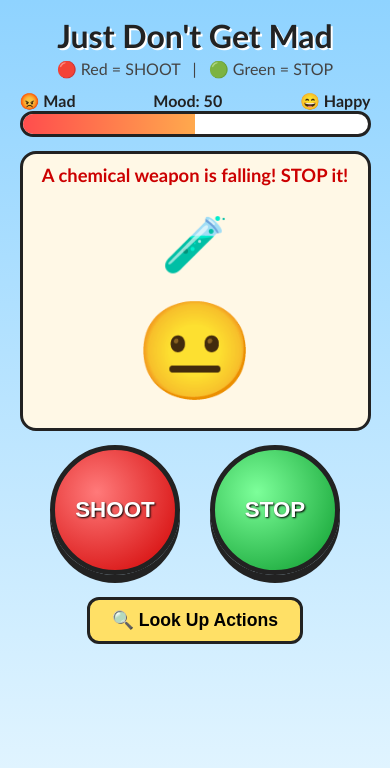
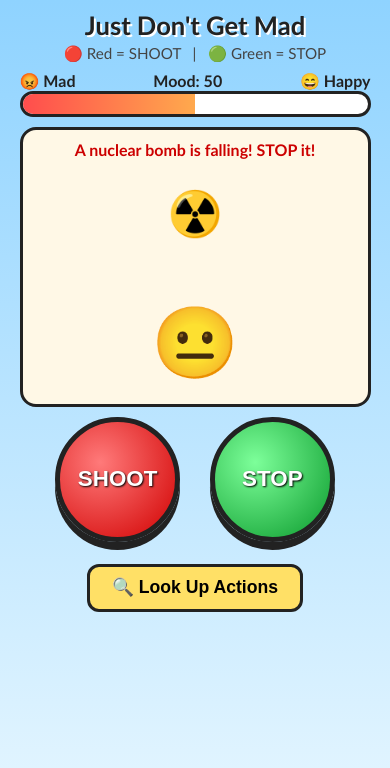
Before and after one commit to cat7uu/Just-don-t-get-mad, a plain HTML site: page index.html in a window 390 px wide. Both pictures are taken after a click on the button "SHOOT". Drawn offline with Linux system fonts and the light colour scheme.

Commit message:
Make the game work better on phones
Co-Authored-By: Claude Opus 5.5 <noreply@anthropic.com>
Claude-Session: https://claude.ai/code/session_018xKYAdjU9PY5KZQhV58Phz

```diff
--- a/index.html
+++ b/index.html
@@ -2,7 +2,7 @@
 <html lang="en">
 <head>
 <meta charset="UTF-8">
-<meta name="viewport" content="width=device-width, initial-scale=1.0">
+<meta name="viewport" content="width=device-width, initial-scale=1.0, viewport-fit=cover">
 <title>Just Don't Get Mad</title>
 <style>
   * { box-sizing: border-box; }
@@ -11,6 +11,11 @@
     font-family: "Trebuchet MS", Arial, sans-serif;
     background: linear-gradient(#8fd3ff, #e8f7ff);
     min-height: 100vh;
+    min-height: 100dvh;
+    padding: env(safe-area-inset-top) 0 env(safe-area-inset-bottom);
+    touch-action: manipulation;          /* no double-tap zoom */
+    -webkit-tap-highlight-color: transparent;
+    -webkit-user-select: none; user-select: none;
     display: flex;
     flex-direction: column;
     align-items: center;
@@ -36,7 +41,7 @@
   /* Stage */
   .stage {
     position: relative;
-    width: min(90vw, 520px); height: 280px;
+    width: min(90vw, 520px); height: clamp(190px, 36dvh, 280px);
     margin: 14px 0;
     background: #fff8e6; border: 3px solid #222; border-radius: 16px;
     overflow: hidden;
@@ -44,7 +49,7 @@
   .face {
     position: absolute; left: 50%; bottom: 20px;
     transform: translateX(-50%);
-    font-size: 96px; transition: transform .3s;
+    font-size: clamp(64px, 18vw, 96px); transition: transform .3s;
   }
   .face.spin { animation: spin 1s linear 2; }
   @keyframes spin { to { transform: translateX(-50%) rotate(360deg); } }
@@ -83,9 +88,9 @@
   .warning { color: #c00; }
 
   /* Buttons */
-  .controls { display: flex; gap: 30px; align-items: center; }
+  .controls { display: flex; gap: clamp(20px, 8vw, 30px); align-items: center; }
   .big {
-    width: 130px; height: 130px; border-radius: 50%;
+    width: clamp(110px, 32vw, 130px); height: clamp(110px, 32vw, 130px); border-radius: 50%;
     border: 5px solid #222; font-size: 1.4rem; font-weight: bold;
     color: #fff; cursor: pointer; text-shadow: 1px 1px 2px #000;
     box-shadow: 0 8px #222; transition: transform .05s, box-shadow .05s;
@@ -93,6 +98,17 @@
   .big:active { transform: translateY(6px); box-shadow: 0 2px #222; }
   .red { background: radial-gradient(circle at 35% 35%, #ff7a7a, #d10000); }
   .green { background: radial-gradient(circle at 35% 35%, #7dff9a, #0a9a2c); }
+  .big.pressed { transform: translateY(6px); box-shadow: 0 2px #222; }
+  .lookup { min-height: 48px; }
+  .panel li { min-height: 44px; align-items: center; }
+  @media (max-width: 600px) {
+    h1 { margin-top: 10px; font-size: 1.6rem; }
+    .sub { margin-bottom: 8px; font-size: .95rem; }
+    .stage { margin: 10px 0; }
+    .message { font-size: 1rem; }
+    .projectile { font-size: 44px; }
+    .lookup { margin-top: 16px; }
+  }
   .big:disabled { filter: grayscale(.8); cursor: not-allowed; }
 
   .lookup {
@@ -291,15 +307,30 @@
 
   const random = list => list[Math.floor(Math.random() * list.length)];
 
-  $("redBtn").onclick = () => doRed(random(RED_ACTIONS));
-  $("greenBtn").onclick = () => {
-    // If a weapon is falling, STOP always shoots it down.
-    doGreen(incoming ? GREEN_ACTIONS[0] : random(GREEN_ACTIONS));
-  };
+  // Fire on pointerdown so taps feel instant on phones.
+  function press(btn, fn) {
+    btn.addEventListener("pointerdown", e => {
+      e.preventDefault();
+      btn.classList.add("pressed");
+      if (navigator.vibrate) navigator.vibrate(30);
+      fn();
+    });
+    const up = () => btn.classList.remove("pressed");
+    btn.addEventListener("pointerup", up);
+    btn.addEventListener("pointerleave", up);
+    btn.addEventListener("pointercancel", up);
+    btn.addEventListener("contextmenu", e => e.preventDefault());
+    // Keyboard (Enter/Space) still works through click with no pointer.
+    btn.addEventListener("click", e => { if (e.detail === 0) fn(); });
+  }
+  press($("redBtn"), () => doRed(random(RED_ACTIONS)));
+  // If a weapon is falling, STOP always shoots it down.
+  press($("greenBtn"), () => doGreen(incoming ? GREEN_ACTIONS[0] : random(GREEN_ACTIONS)));
 
   $("lookupBtn").onclick = () => {
     const open = $("panel").classList.toggle("open");
     $("lookupBtn").textContent = open ? "🔼 Hide Actions" : "🔍 Look Up Actions";
+    if (open) $("panel").scrollIntoView({ behavior: "smooth", block: "start" });
   };
 
   function fillList(ul, actions, handler) {
```
